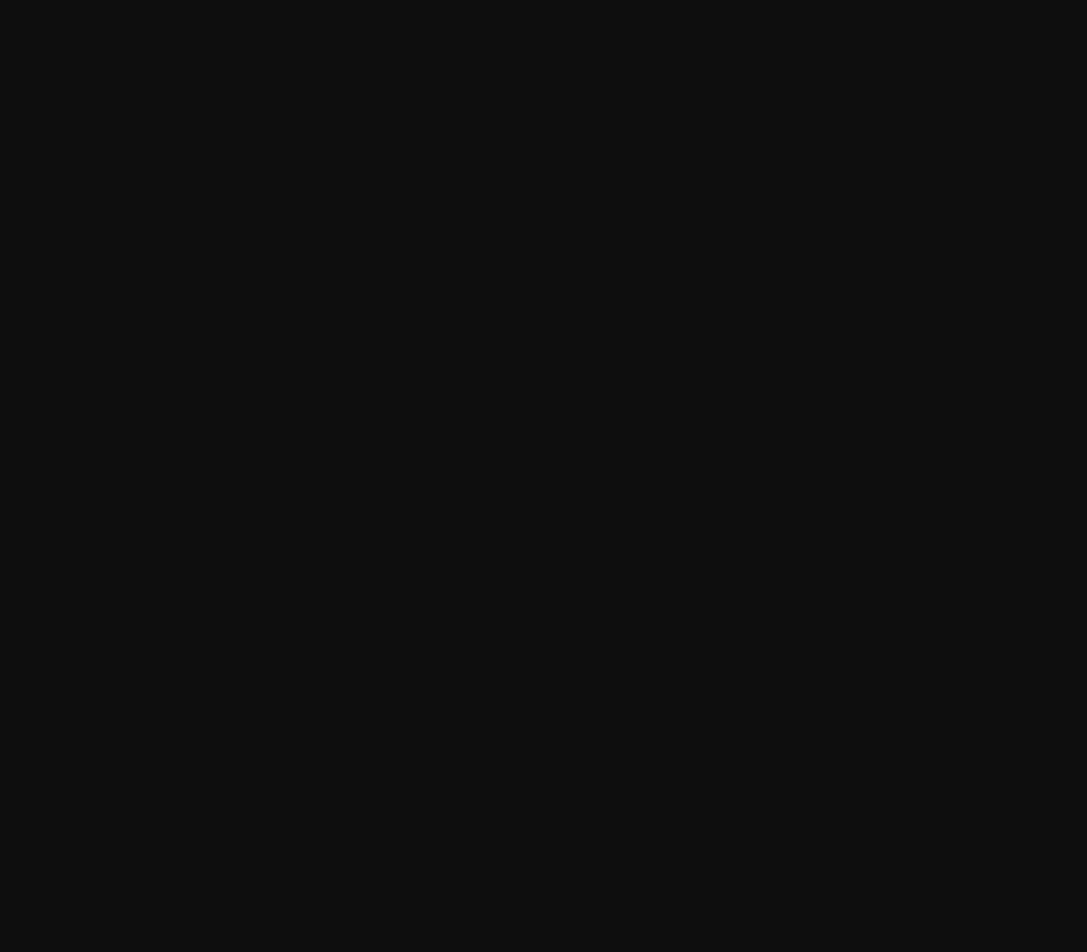
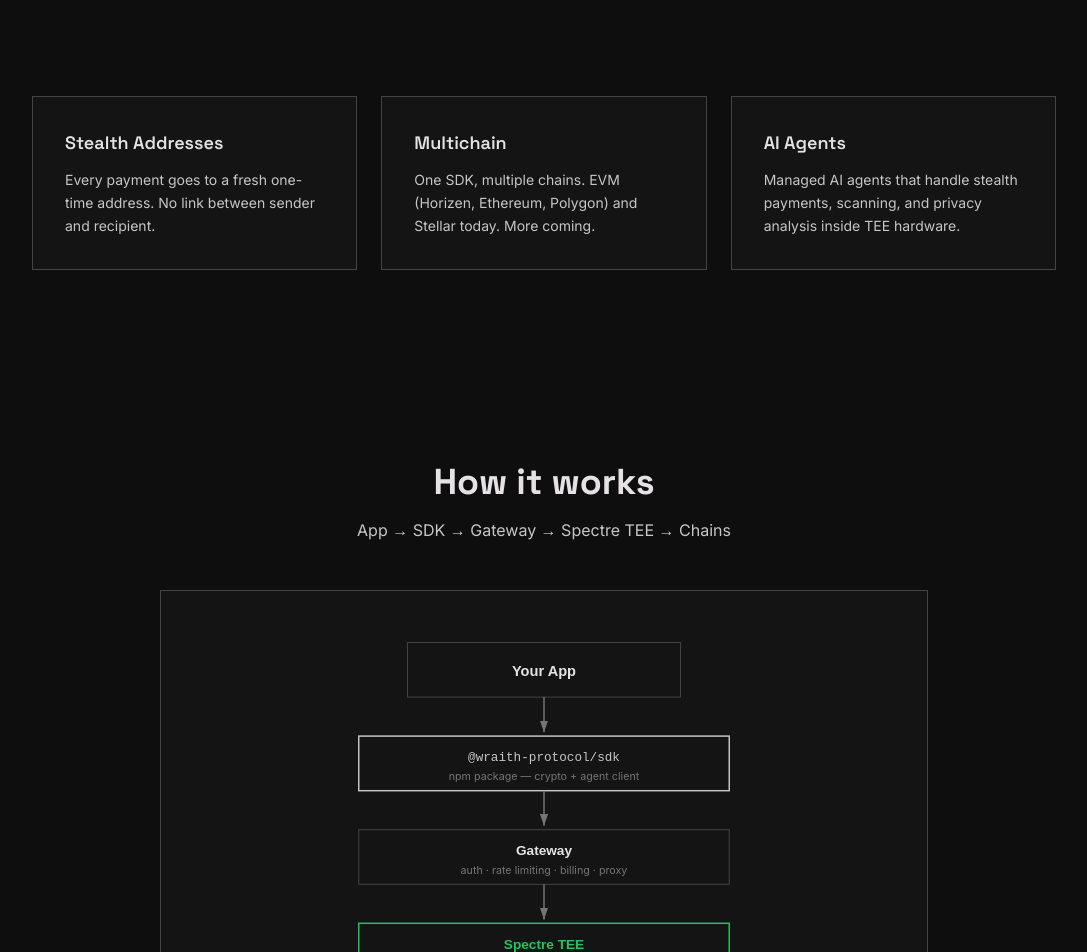
Before and after one commit to wraith-protocol/www, a React (Vite) app: page / in a window 1280 px wide. Shown: the part 800-1752 px from the top of the page, without its empty margins (96-1183 px from the left). Before the commit the page ends 800 px from the top, so only its background shows below. Built offline with nearby package versions, Linux system fonts and the light colour scheme.

Commit message:
feat: add feature cards and architecture diagram sections

```diff
--- a/src/App.tsx
+++ b/src/App.tsx
@@ -1,9 +1,13 @@
 import Hero from './components/Hero';
+import Features from './components/Features';
+import Architecture from './components/Architecture';
 
 export default function App() {
   return (
     <div className="bg-surface text-on-surface">
       <Hero />
+      <Features />
+      <Architecture />
     </div>
   );
 }
--- /dev/null
+++ b/src/components/Architecture.tsx
@@ -0,0 +1,21 @@
+export default function Architecture() {
+  return (
+    <section className="px-6 py-24">
+      <div className="mx-auto max-w-3xl">
+        <h2 className="font-heading text-center text-3xl font-bold text-on-surface md:text-4xl">
+          How it works
+        </h2>
+        <p className="mt-4 text-center text-on-surface-variant">
+          App → SDK → Gateway → Spectre TEE → Chains
+        </p>
+        <div className="mt-12 border border-outline-variant bg-surface-container p-8">
+          <img
+            src="/architecture.svg"
+            alt="Wraith Protocol architecture diagram showing the flow from your app through the SDK, Gateway, and Spectre TEE to multiple blockchains"
+            className="w-full"
+          />
+        </div>
+      </div>
+    </section>
+  );
+}
--- /dev/null
+++ b/src/components/Features.tsx
@@ -0,0 +1,37 @@
+const features = [
+  {
+    title: 'Stealth Addresses',
+    description:
+      'Every payment goes to a fresh one-time address. No link between sender and recipient.',
+  },
+  {
+    title: 'Multichain',
+    description:
+      'One SDK, multiple chains. EVM (Horizen, Ethereum, Polygon) and Stellar today. More coming.',
+  },
+  {
+    title: 'AI Agents',
+    description:
+      'Managed AI agents that handle stealth payments, scanning, and privacy analysis inside TEE hardware.',
+  },
+];
+
+export default function Features() {
+  return (
+    <section className="px-6 py-24">
+      <div className="mx-auto grid max-w-5xl gap-6 md:grid-cols-3">
+        {features.map((feature) => (
+          <div
+            key={feature.title}
+            className="border border-outline-variant bg-surface-container p-8"
+          >
+            <h3 className="font-heading text-lg font-semibold text-on-surface">{feature.title}</h3>
+            <p className="mt-3 text-sm leading-relaxed text-on-surface-variant">
+              {feature.description}
+            </p>
+          </div>
+        ))}
+      </div>
+    </section>
+  );
+}
```
